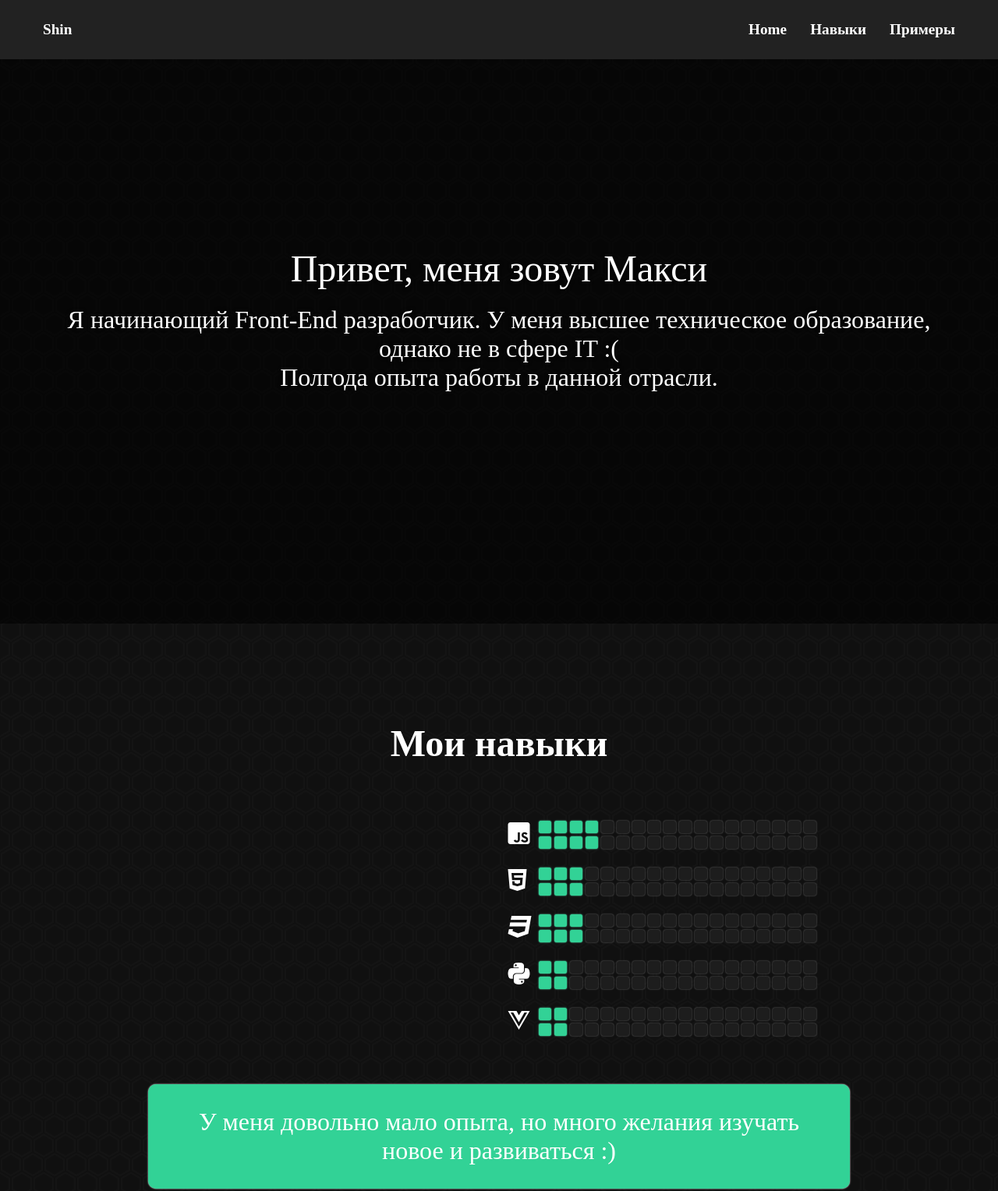
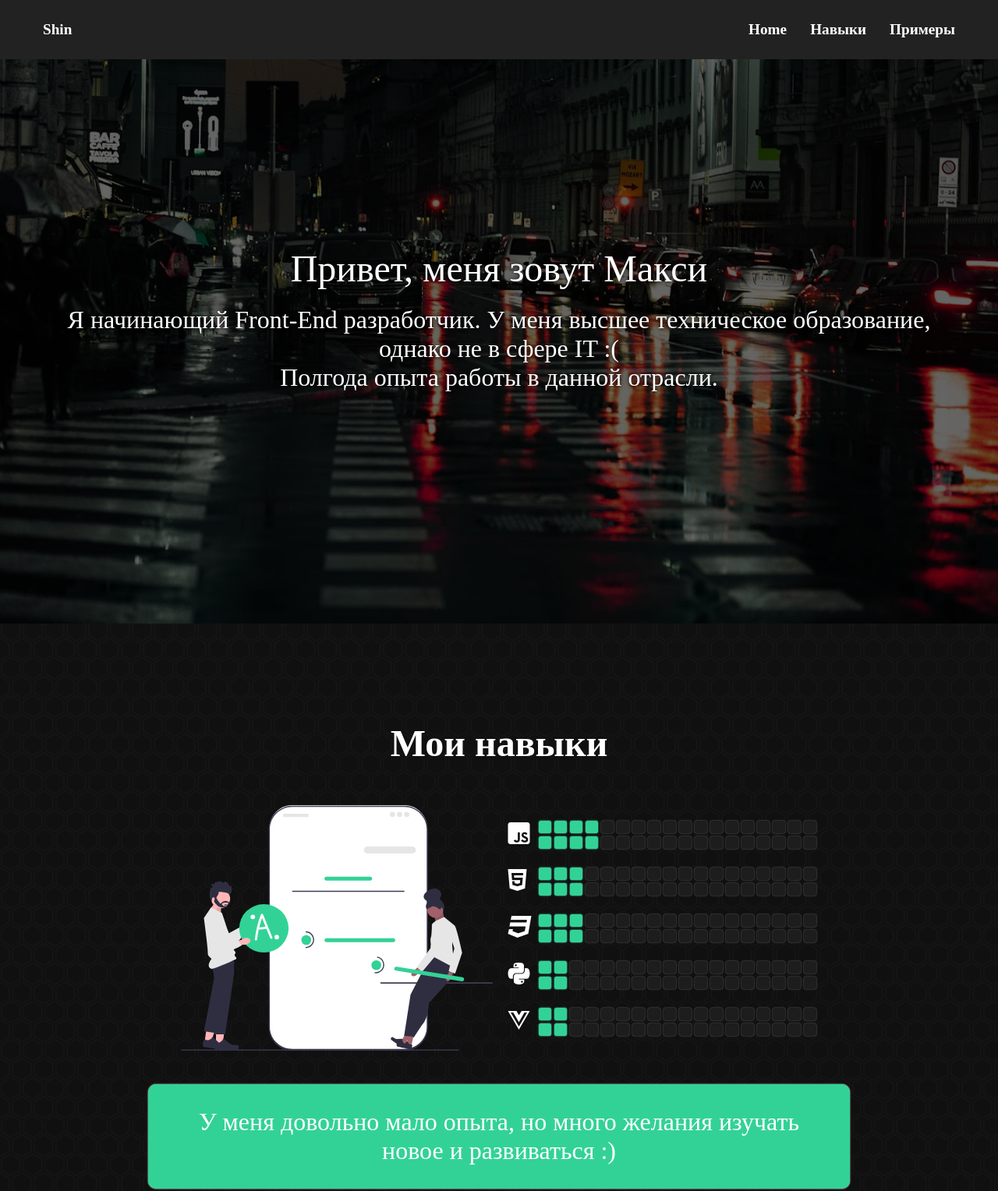
Before and after one commit to eNjeyka/portfolio, a plain HTML site: page index.html in a window 1280 px wide. Shown: the top 1528 px of the page at 78% size. Drawn offline with Linux system fonts and the light colour scheme; the site is published under a folder, as on GitHub Pages, so addresses that start at the root find nothing.

Commit message:
changed folders

```diff
--- a/home.css
+++ b/home.css
@@ -83,7 +83,7 @@ body {
 }
 
 .hero {
-    background-image: url("/src/bg.jpg");
+    background-image: url("bg.jpg");
     height: 100vh;
     background-repeat: no-repeat;
     background-size: cover;
--- a/more.css
+++ b/more.css
@@ -230,7 +230,7 @@
 }
 
 .fill {
-    background-image: url("/src/drag-img.jpg");
+    background-image: url("drag-img.jpg");
     background-size: 54px 54px;
     height: 54px;
     width: 54px;
--- a/skills.css
+++ b/skills.css
@@ -85,7 +85,7 @@
 }
 
 .undraw {
-    background-image: url("/src/undraw_content_team_re_6rlg.svg");
+    background-image: url("undraw_content_team_re_6rlg.svg");
     background-position: center;
     background-repeat: no-repeat;
     background-size: contain;
```
Also changed, not shown: bg.jpg (renamed from src/bg.jpg), drag-img.jpg (renamed from src/drag-img.jpg), undraw_content_team_re_6rlg.svg (renamed from src/undraw_content_team_re_6rlg.svg).
